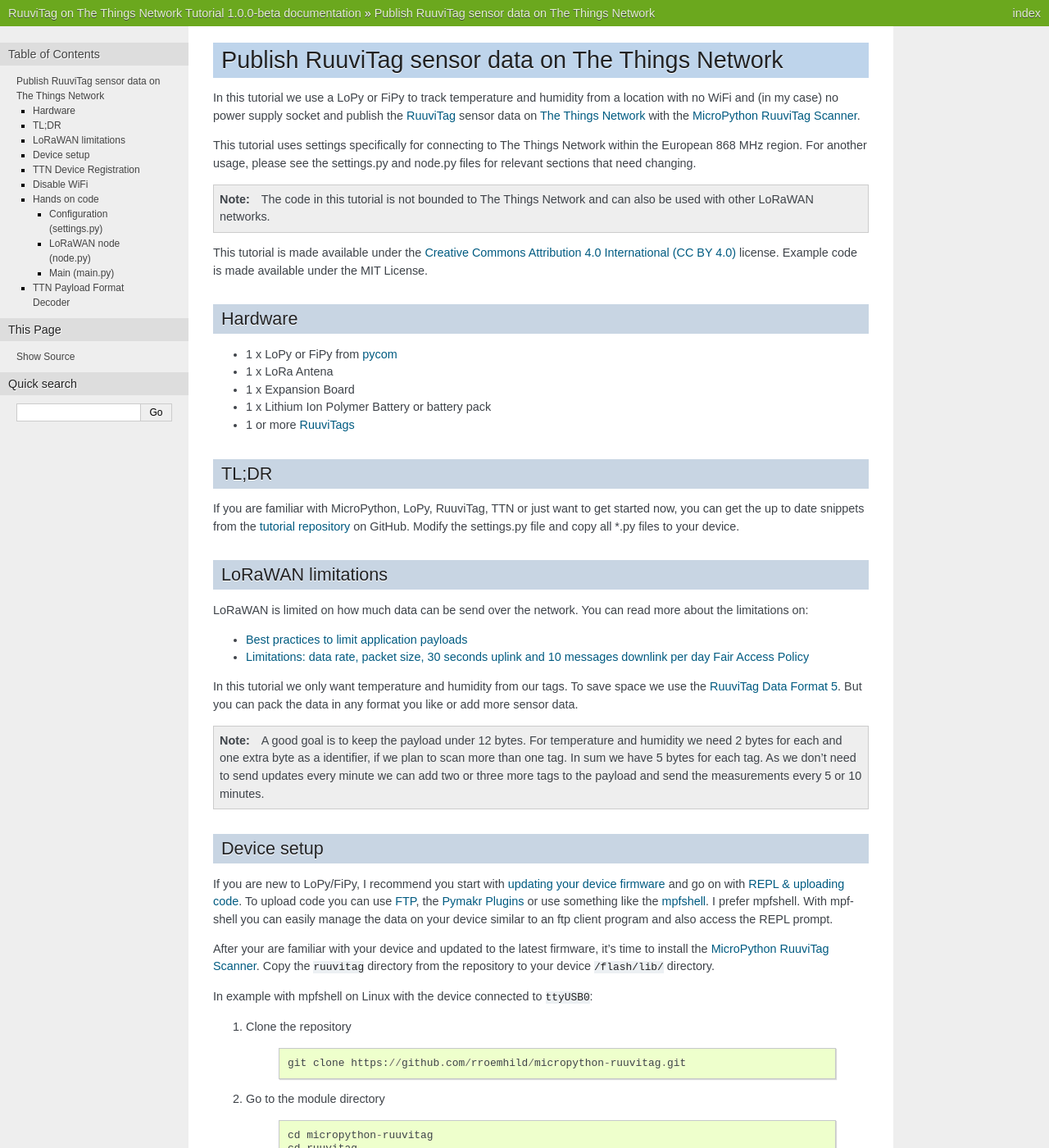
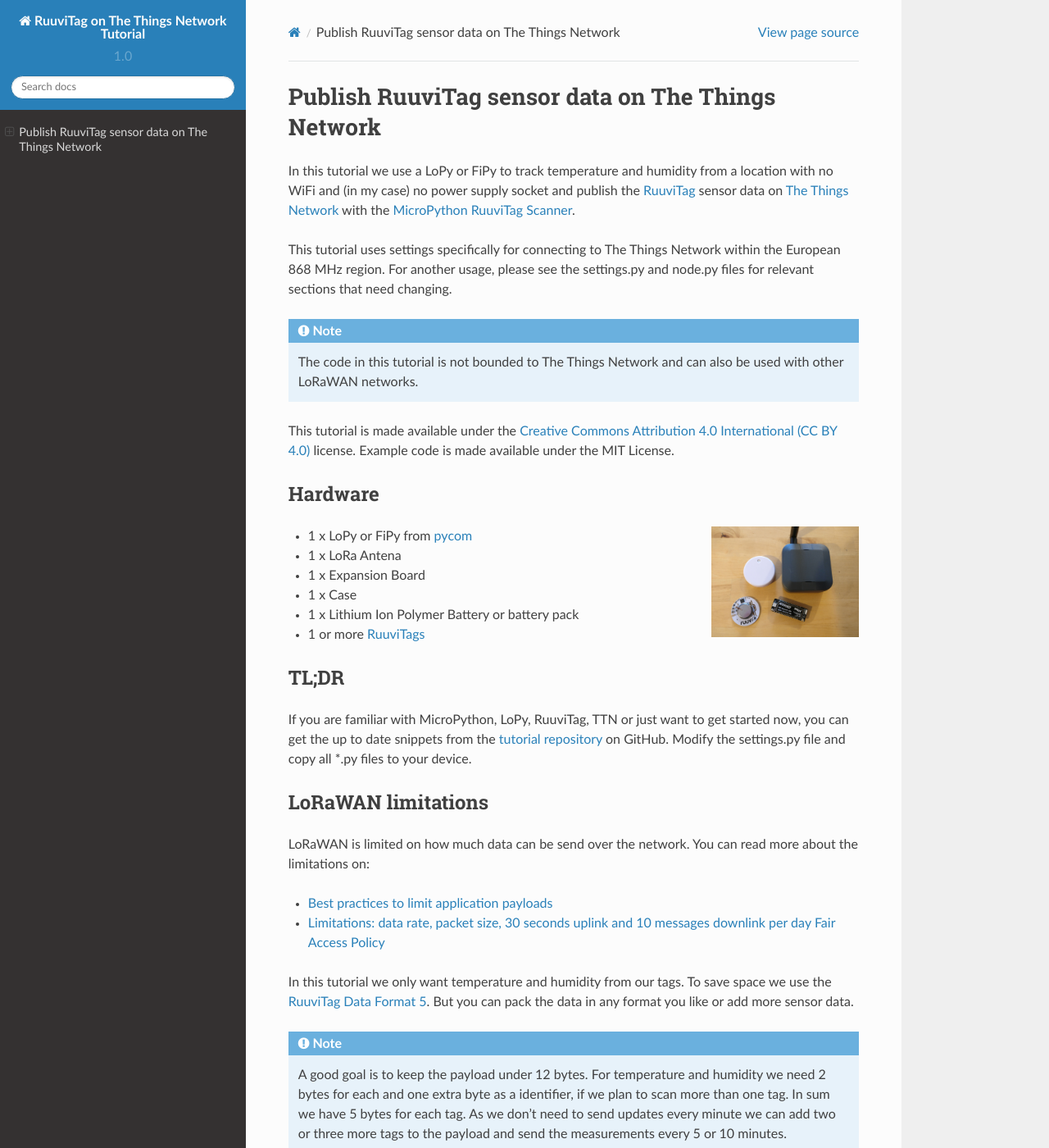
Before and after one commit to rroemhild/ruuvitag-lorawan, a Sphinx documentation site: the page built from docs/index.rst, in a window 1280 px wide and 1400 px high. Shown: the whole window at 82% size. Built offline with Sphinx 7.4.7 and the Read the Docs theme 2.0.0, drawn with Linux system fonts in a browser that asks for light colours; some of the changed text lies outside the part shown.

Commit message:
add image

```diff
--- a/docs/conf.py
+++ b/docs/conf.py
@@ -26,7 +26,7 @@ author = u'Rafael Römhild'
 # The short X.Y version
 version = '1.0'
 # The full version, including alpha/beta/rc tags
-release = '1.0.0-beta'
+release = '1.0.0'
 
 
 # -- General configuration ---------------------------------------------------
@@ -79,7 +79,7 @@ on_rtd = os.environ.get('READTHEDOCS') == 'True'
 if on_rtd:
     html_theme = 'default'
 else:
-    html_theme = 'nature'
+    html_theme = 'sphinx_rtd_theme'
 
 # Theme options are theme-specific and customize the look and feel of a theme
 # further.  For a list of options available for each theme, see the
--- a/docs/index.rst
+++ b/docs/index.rst
@@ -17,9 +17,14 @@ This tutorial is made available under the `Creative Commons Attribution 4.0 Inte
 Hardware
 --------
 
+.. image:: ruuvitag-lorawan.jpg
+    :scale: 20%
+    :align: right
+
 * 1 x LoPy or FiPy from `pycom <https://pycom.io>`_
 * 1 x LoRa Antena
 * 1 x Expansion Board
+* 1 x Case
 * 1 x Lithium Ion Polymer Battery or battery pack
 * 1 or more `RuuviTags <https://tag.ruuvi.com/>`_
 
@@ -52,28 +57,22 @@ After your are familiar with your device and updated to the latest firmware, it'
 
 In example with mpfshell on Linux with the device connected to ``ttyUSB0``:
 
-1. Clone the repository
+1. Clone the repository::
 
-    ::
+    git clone https://github.com/rroemhild/micropython-ruuvitag.git
 
-        git clone https://github.com/rroemhild/micropython-ruuvitag.git
+2. Go to the module directory::
 
-2. Go to the module directory
+    cd micropython-ruuvitag
+    cd ruuvitag
 
-    ::
+3. Copy the files to your device ::
 
-        cd micropython-ruuvitag
-        cd ruuvitag
-
-3. Copy the files to your device
-
-    ::
-
-        mpfshell ttyUSB0
-        cd lib
-        md ruuvitag
-        cd ruuvitag
-        mput .
+    mpfshell ttyUSB0
+    cd lib
+    md ruuvitag
+    cd ruuvitag
+    mput .
 
 
 TTN Device Registration
```
Also changed, not shown: docs/ruuvitag-lorawan.jpg (added).
